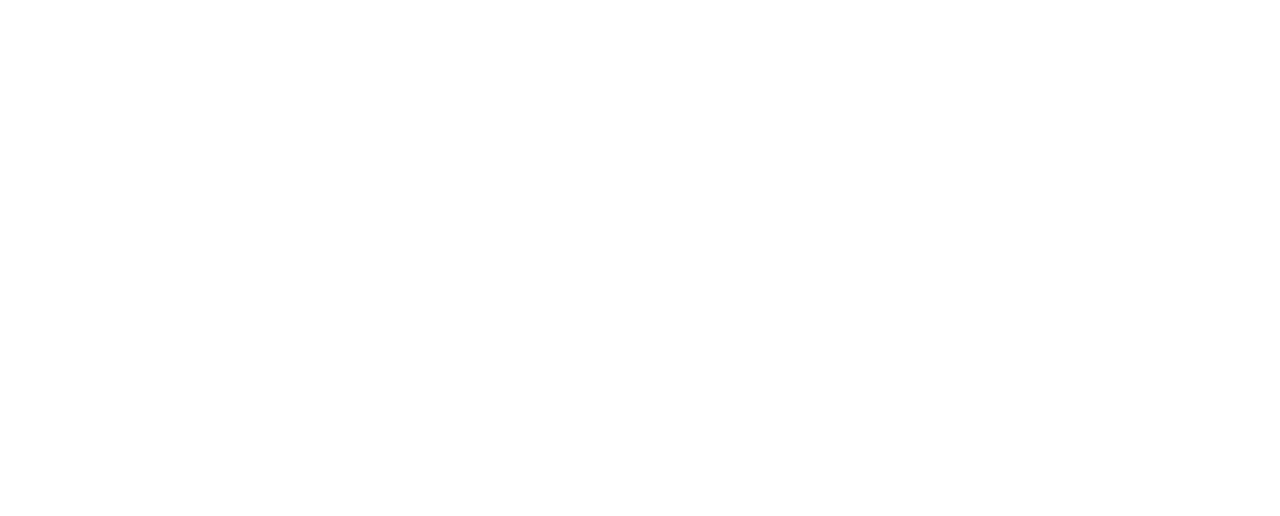
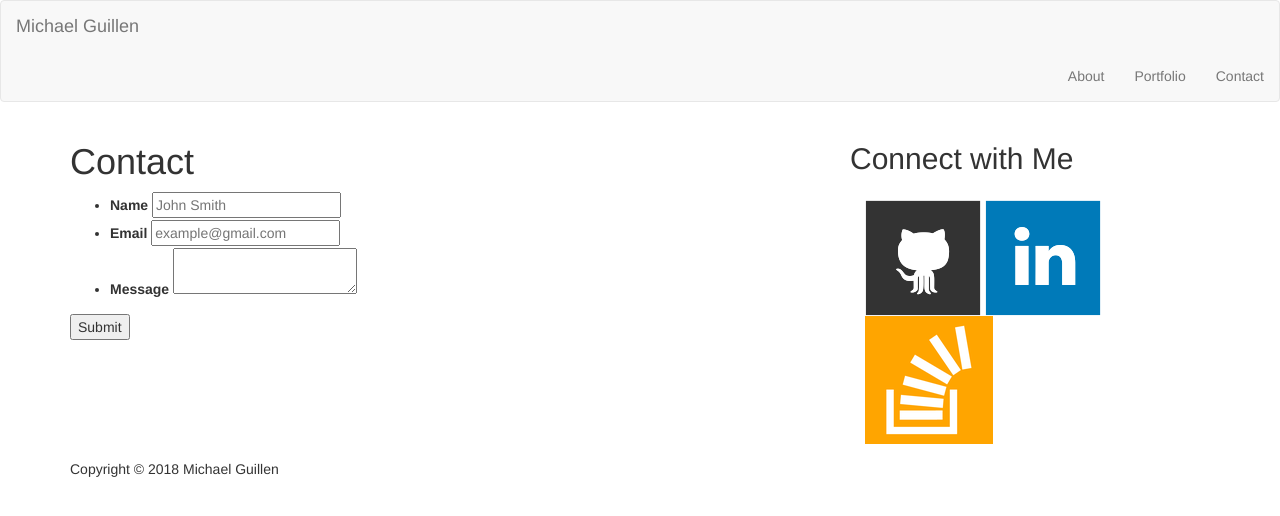
Before and after one commit to michaelguillen7/BootstrapPortfolio, a plain HTML site: page contact.html in a window 1280 px wide. Drawn offline with nearby package versions, Linux system fonts and the light colour scheme.

Commit message:
updated contact and portfolio

```diff
--- a/contact.html
+++ b/contact.html
@@ -0,0 +1,77 @@
+<!DOCTYPE html>
+<html>
+<head>
+	<title>Contact | Michael Guillen</title>
+
+	<link rel="stylesheet" href="https://maxcdn.bootstrapcdn.com/bootstrap/3.3.6/css/bootstrap.min.css" integrity="sha384-1q8mTJOASx8j1Au+a5WDVnPi2lkFfwwEAa8hDDdjZlpLegxhjVME1fgjWPGmkzs7" crossorigin="anonymous">
+	<link rel="stylesheet" type="text/css" href="assets/css/style.css">
+
+</head>
+
+<body>
+
+	<nav class="navbar navbar-default">
+  <div class="container-fluid">
+    <div class="navbar-header">
+     <a class="navbar-brand container" id="logo" href="index.html">Michael Guillen</a>
+  	</div>
+   	<ul class="nav navbar-nav navbar-right">
+        <li><a href="index.html">About</a></li>
+        <li><a href="portfolio.html">Portfolio</a></li>
+        <li><a href="contact.html">Contact</a></li>
+
+      </ul>
+
+  </div>
+</nav>
+
+	<div class="container">
+		<div class="row">
+			<div class="col-xs-12 col-sm-12 col-md-8">
+				<div class="main-section">
+					<h1>Contact</h1>
+
+					<form id="contact-form">
+			        <ul>
+			          <li>
+			            <label for="name">Name</label>
+			            <input type="text" id="name" name="name" placeholder="John Smith" required="required">
+			          </li>
+			          <li>
+			            <label for="email">Email</label>
+			            <input type="email" id="email" name="email" placeholder="example@gmail.com" required="required">
+			          </li>
+			          <li>
+			            <label for="message">Message</label>
+			            <textarea id="message" name="message" required="required"></textarea>
+			          </li>
+			        </ul>
+			        <input type="submit">
+			      </form>
+				</div>
+			</div>
+
+				<div class="col-xs-12 col-sm-12 col-sm-4 sidebar">
+					<h2>Connect with Me</h2>
+
+                         <div class="panel-body">
+                        <a href="https://github.com/michaelguillen7"><img src="assets/images/github-128.png" class="social" alt="GitHub" /></a>
+                        <a href="https://www.linkedin.com/in/michael-guillen-25a9b3b2/"><img src="assets/images/linkedin-128.png" class="social" alt="LinkedIn" /></a>
+                        <a href="https://stackoverflow.com/users/9178586/michael-guillen?tab=profile"><img src="assets/images/stackoverflow-128.png" class="social" alt="Stack Overflow" /></a>
+                        </div>
+
+					</div>
+					</div>
+				</div>
+		</div>
+	</div>
+
+	<footer>
+    <div class="container footer">
+      Copyright &copy; 2018 Michael Guillen
+    </div>
+  </footer>
+
+
+</body>
+</html>
```
Also changed, not shown: index.html (+1 -1 lines), portfolio.html (+2 -4 lines).
